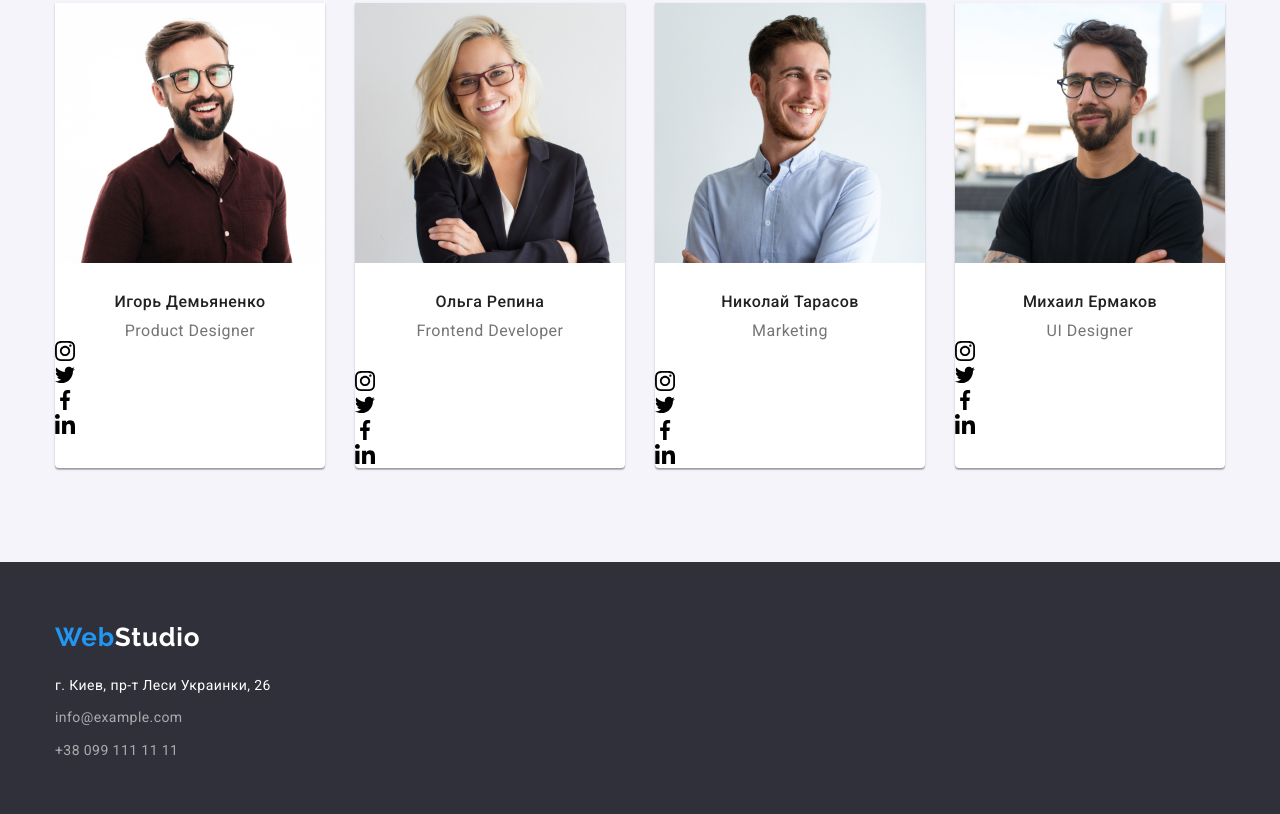
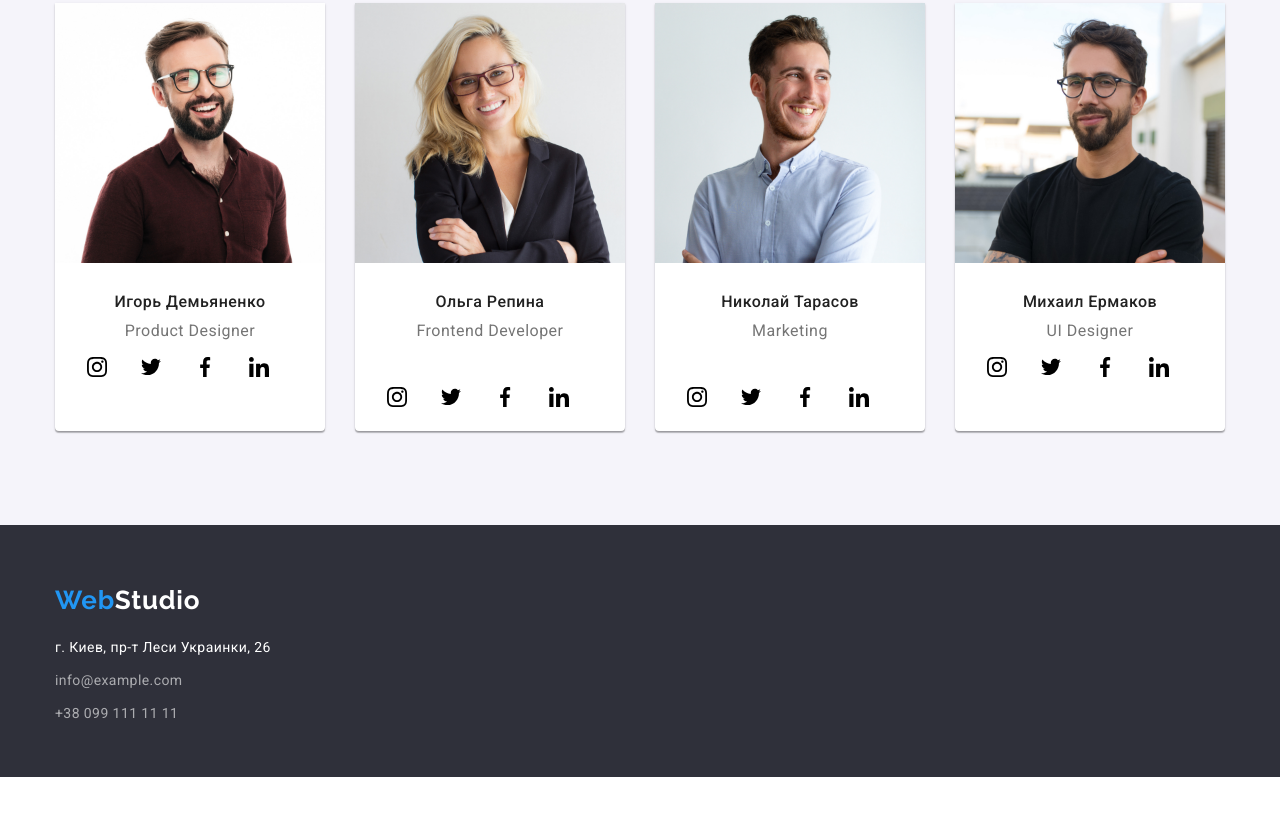
Before and after one commit to Kateryna-Lutsenko/goit-markup-hw-04, a plain HTML site: page index.html in a window 1280 px wide. Shown: the part 1779-2593 px from the top of the page. After the commit the page ends 2556 px from the top, so only its background shows below. Drawn offline with nearby package versions, Linux system fonts and the light colour scheme.

Commit message:
Додає іконки в svg

```diff
--- a/css/styles.css
+++ b/css/styles.css
@@ -444,6 +444,51 @@ border-radius: 0px 0px 4px 4px;
   padding-bottom: 30px;
 }
 
+.socials {
+  display: flex;
+  padding-top: 16px;
+  padding-right: 32px;
+  padding-left: 32px;
+}
+
+.socials-item {
+  display: flex;
+  align-items: center;
+}
+
+.socials-item:not(:last-child) {
+  margin-right: 10px;
+}
+
+.socials-link {
+  display: inline-block;
+  width: 44px;
+  height: 44px;
+
+ background-color: #ffffff;
+ border-radius: 50%;
+/*
+ background-repeat: no-repeat;
+ background-size: 20px;
+ background-position: center; */
+}
+/*
+.socials-link-instagram {
+  background-image: url();
+}
+
+.socials-link-twitter {
+  background-image: url();
+}
+
+.socials-link-facebook {
+  background-image: url();
+}
+
+.socials-link-linkedin {
+  background-image: url();
+} */
+
 
 .footer {
   height: 252px;
```
